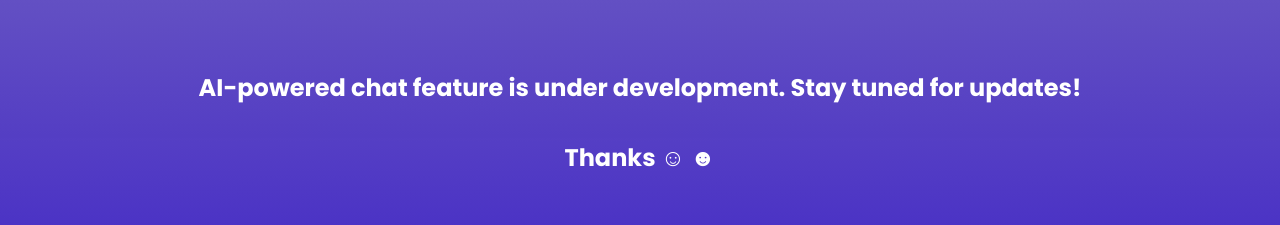
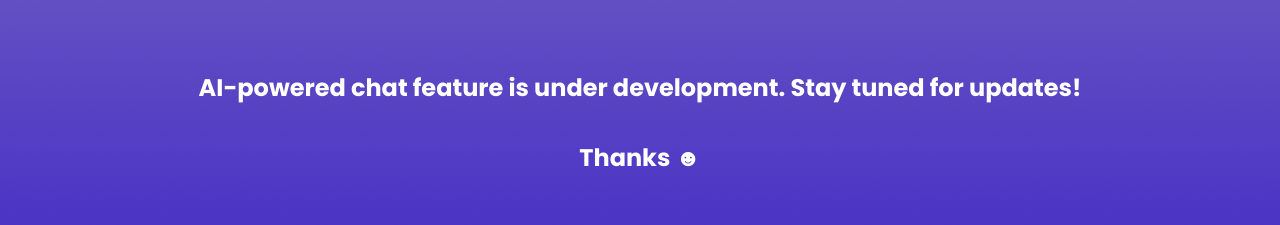
Before and after one commit to Ploynpk/ployportfolio, a React (Create React App) app in the folder client/: page / in a window 1280 px wide. Shown: the part 4439-4664 px from the top of the page. Built offline with nearby package versions, Linux system fonts and the light colour scheme; a web font is replaced by a local one.

Commit message:
editted flow

```diff
--- a/client/src/components/ChatAI/Chat.jsx
+++ b/client/src/components/ChatAI/Chat.jsx
@@ -17,7 +17,7 @@ function Chat() {
         AI-powered chat feature is under development. Stay tuned for updates!{' '}
         <br />
         <br />
-        Thanks ☺ ☻
+        Thanks ☻
       </h2>
     </div>
   );
--- a/client/src/components/Projects/project.css
+++ b/client/src/components/Projects/project.css
@@ -220,6 +220,16 @@
   background: rgba(10, 60, 10, 0.715);
   color: rgb(245, 237, 237);
   font-size: 14px;
+}
+
+#github {
+  transition: transform 0.3s ease-in-out;
+}
+
+#github:hover {
+  transform: scale(1.2);
+  box-shadow: 0px 0px 5px 8px #c4dea3;
+
 }
 
 @media (max-width: 1440px) {
```
Also changed, not shown: 1 other file (tests, documents, lock files or other folders).
